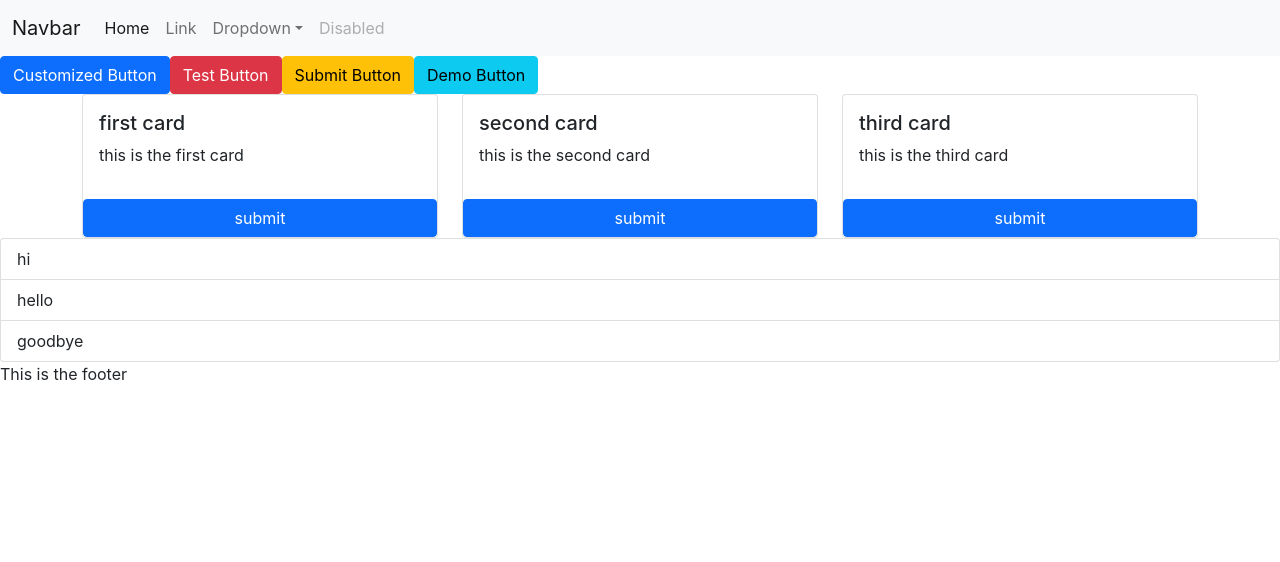
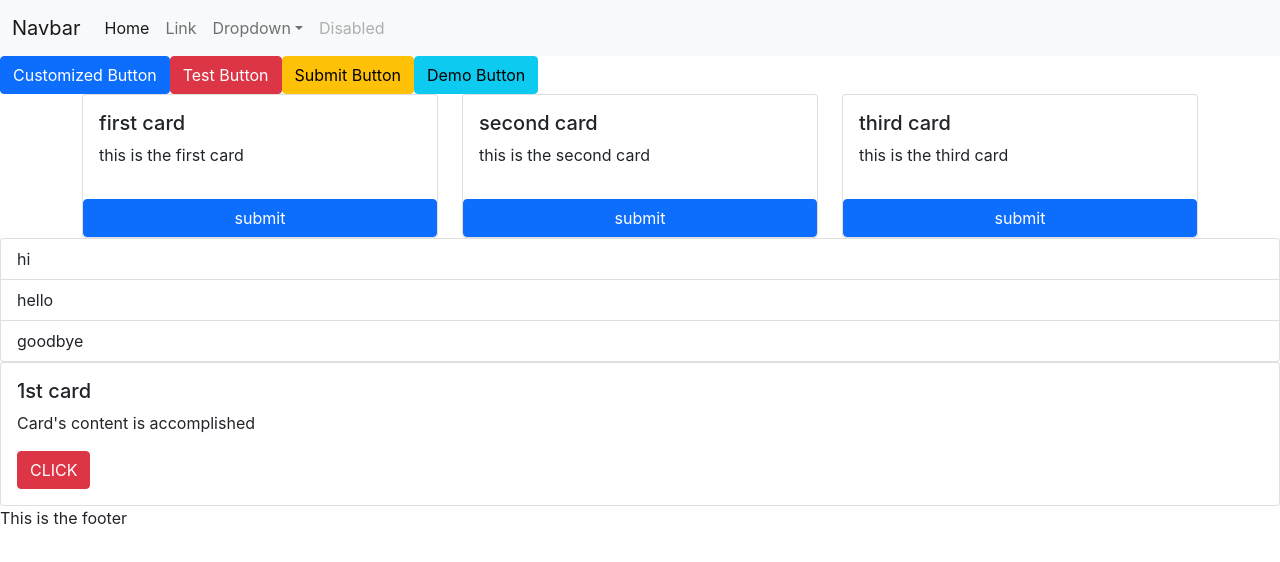
Before and after one commit to Bably15/react-js, a React (Create React App) app: page / in a window 1280 px wide. Shown: the top 562 px of the page. Built offline with nearby package versions, Linux system fonts and the light colour scheme.

Commit message:
object as props

```diff
--- a/src/App.js
+++ b/src/App.js
@@ -2,10 +2,15 @@ import Header from "./component/Header";
 import Button from "./component/Button";
 import Card from "./component/Card";
 import List from "./component/List";
+import Card2 from "./component/Card2";
 import Footer from "./component/Footer";
 
 function App() {
     const newArr = ["hi", "hello", "goodbye"];
+    const obj = {
+        title: "1st card",
+        text: "Card's content is accomplished",
+    };
     return (
         <div className="App">
             <Header />
@@ -36,6 +41,8 @@ function App() {
                 </div>
             </div>
             <List array={newArr} />
+            <Card2 object={obj} />
+
             <Footer />
         </div>
     );
--- /dev/null
+++ b/src/component/Card2.js
@@ -0,0 +1,15 @@
+const Card2 = (props) => {
+    const { object } = props;
+    return (
+        <div class="card">
+            <div class="card-body">
+                <h5 class="card-title">{object.title}</h5>
+                <p class="card-text">{object.text}</p>
+                <a href="#" class="btn btn-danger">
+                    CLICK
+                </a>
+            </div>
+        </div>
+    );
+};
+export default Card2;
```
Also changed, not shown: src/component/List2.js (added).
